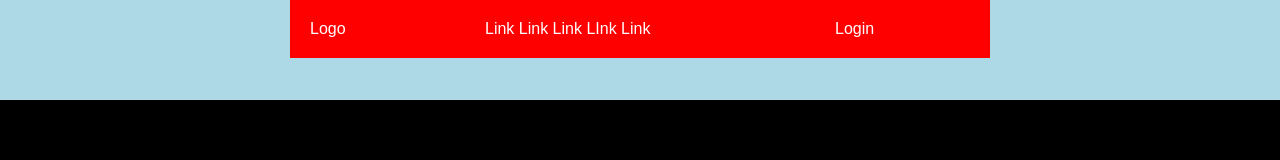
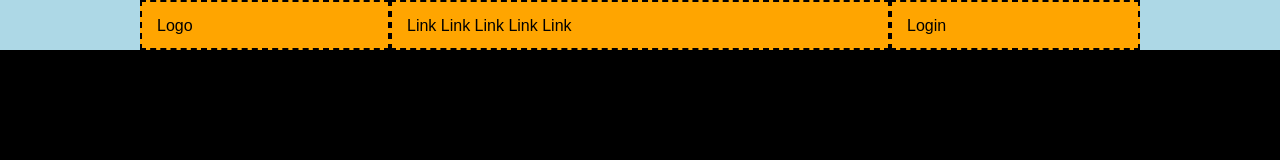
Before and after one commit to GianmarcoDato/htmlcss-struttura-discord, a plain HTML site: page index.html in a window 1280 px wide. Drawn offline with Linux system fonts and the light colour scheme.

Commit message:
aggiunto prima parte header

```diff
--- a/index.html
+++ b/index.html
@@ -8,15 +8,13 @@
 </head>
 <body>
 
-<header>
-    <div class="boxed">
-        <div class="flex-container">
-            <nav class="logo">Logo</nav>
-            <nav class="link">Link Link Link LInk Link</nav>
-            <nav class="login">Login</nav>
+    <header>
+        <div class="boxed flex-container" id="header-container">
+            <div class="nav-logo dashed">Logo</div>
+            <div class="nav-links dashed">Link Link Link Link Link</div>
+            <div class="nav-login dashed">Login</div>
         </div>
-    </div>
-</header>
+    </header>
 
 
 
--- a/style.css
+++ b/style.css
@@ -12,51 +12,48 @@ body{
 
 header{
     background-color: lightblue;
-    width: 100%;
-    min-height: 100px;
+
+}
+
+.boxed{
+    max-width: 1000px;
+    margin: 0 auto;
+
+}
+
+.flex-container{
+    display: flex;
+    height: 50px;
+
+}
+
+#header-container{
+    background-color: orange;
+}
+
+.dashed{
+    border: dashed 2px black;
+
+}
+
+.nav-logo{
+    color: black;
+    width: 25%;
+   padding: 15px;
+
+}
+
+.nav-links{
+    color: black;
+    width: 50%;
+    padding: 15px;
 
 
 }
 
-.boxed{
-    background-color: red;
-    max-width: 700px;
-    margin: 0 auto;
-
-
-
+.nav-login{
+    color: black;
+    width: 25%;
+    padding: 15px;
 
 }
-
-
-.flex-container{
-    display: flex;
-    max-width: 700px;
-
-
-
-
-
-
-}
-
-.logo{
-    width: 25%;
-    padding: 20px;
-
-
-
-}
-.link{
-    width: 50%;
-     padding: 20px;
-
-
-
-}
-
-.login{
-    width: 25%;
-     padding: 20px;
-
-}
```
